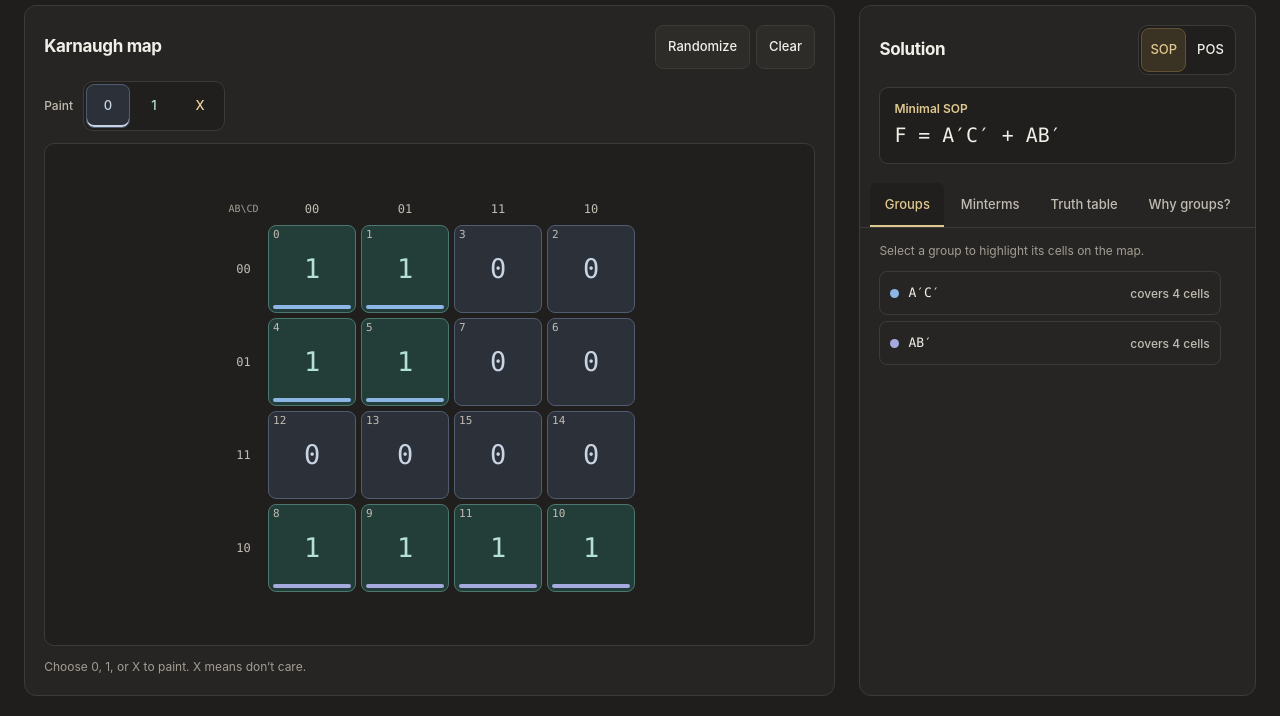
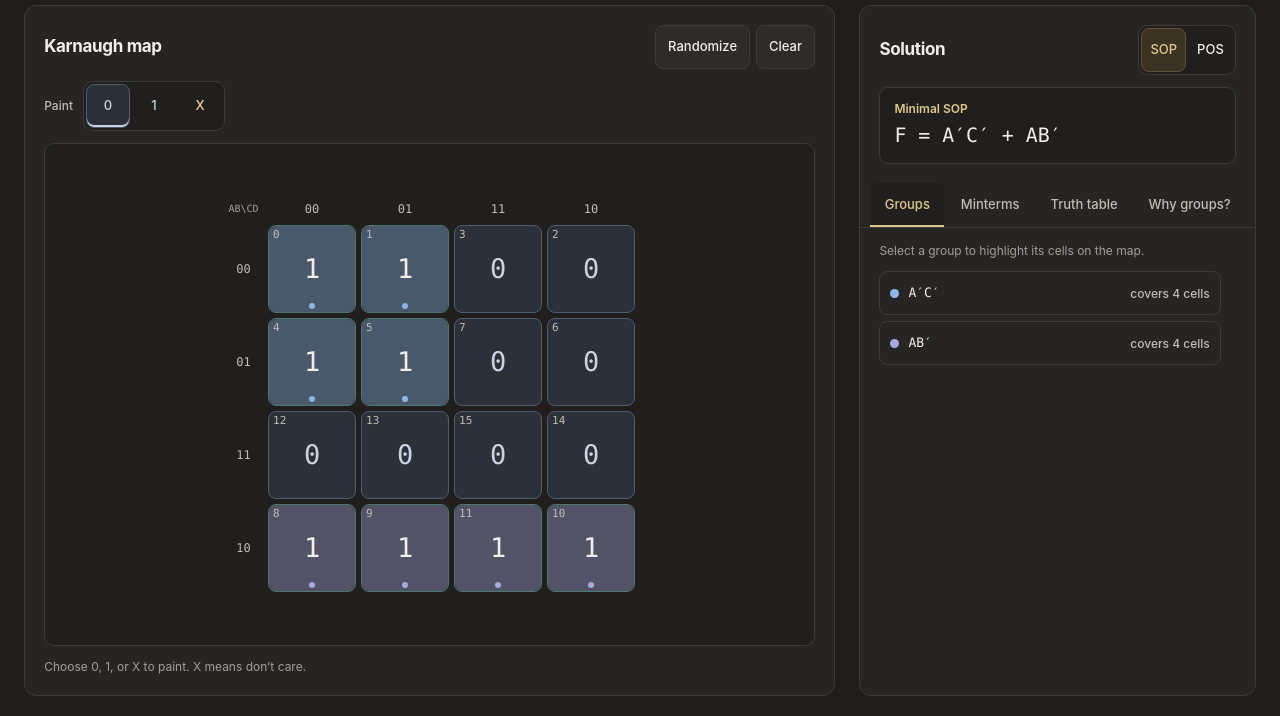
Before and after one commit to DanielMellen-University/Implicant, a website: page index.html in a window 1280 px wide. Shown: the part 84-800 px from the top of the page. Drawn offline with Linux system fonts and the light colour scheme.

Commit message:
Restore muted full-cell group splits

```diff
--- a/index.html
+++ b/index.html
@@ -5,7 +5,7 @@
     <meta name="viewport" content="width=device-width, initial-scale=1, viewport-fit=cover">
     <meta name="theme-color" content="#1f1e1d">
     <title>Implicant — Interactive Karnaugh map solver</title>
-    <link rel="stylesheet" href="./styles.css?v=3">
+    <link rel="stylesheet" href="./styles.css?v=4">
     <script type="module" src="./ui.js?v=4"></script>
   </head>
   <body>
--- a/styles.css
+++ b/styles.css
@@ -219,23 +219,23 @@ h2 { font-size: 17px; font-weight: 650; letter-spacing: -.02em; }
   color: var(--value-ink);
   font: 500 clamp(15px, calc(var(--cell) * .36), 27px)/1 var(--mono);
 }
+.cell[data-grouped] { color: var(--text); }
 @media (hover: hover) {
   .cell:hover, .truth-value:hover {
     border-color: var(--value-ink);
     background-color: color-mix(in srgb, var(--value-bg), var(--value-ink) 8%);
   }
 }
-.cell-fill, .cell-fade, .cell::after { position: absolute; pointer-events: none; }
-.cell-fill, .cell-fade {
-  inset: auto 4px 3px;
-  height: clamp(2px, calc(var(--cell) * .07), 4px);
-  border-radius: 3px;
+.cell-fill, .cell-fade, .cell::after {
+  position: absolute;
+  inset: 0;
+  border-radius: inherit;
+  pointer-events: none;
 }
+.cell-fill, .cell-fade { z-index: -1; }
 .cell-fade { opacity: 0; }
 .cell::after {
   content: "";
-  inset: 0;
-  border-radius: inherit;
   box-shadow: inset 0 0 0 2px var(--highlight);
   transition: box-shadow var(--motion);
 }
@@ -245,6 +245,18 @@ h2 { font-size: 17px; font-weight: 650; letter-spacing: -.02em; }
   left: 4px;
   color: var(--secondary);
   font: 400 clamp(8px, calc(var(--cell) * .19), 11px)/1 var(--mono);
+}
+.cell-dots {
+  position: absolute;
+  inset: auto 3px 3px;
+  display: flex;
+  justify-content: center;
+  gap: 2px;
+}
+.cell-dot {
+  width: clamp(3px, calc(var(--cell) * .10), 6px);
+  aspect-ratio: 1;
+  border-radius: 50%;
 }
 .hint, .detail-hint { color: var(--muted); font-size: 12px; }
 
--- a/ui.js
+++ b/ui.js
@@ -74,12 +74,13 @@ function element(tag, className, text) {
   return node;
 }
 
-function groupBand(colors) {
-  if (colors.length <= 1) return colors[0] ?? '';
-  const stops = colors.map((color, index) => {
+function groupFill(colors) {
+  const tints = colors.map(color => `color-mix(in srgb, var(--stage), ${color} 38%)`);
+  if (tints.length <= 1) return tints[0] ?? '';
+  const stops = tints.map((tint, index) => {
     const start = (index / colors.length) * 100;
     const end = ((index + 1) / colors.length) * 100;
-    return `${color} ${start}% ${end}%`;
+    return `${tint} ${start}% ${end}%`;
   });
   return `linear-gradient(to right, ${stops.join(', ')})`;
 }
@@ -159,8 +160,10 @@ function buildLayer(layout, layerIndex) {
       const fill = element('span', 'cell-fill');
       const fade = element('span', 'cell-fade');
       const value = element('span', 'cell-value');
-      cell.append(fill, fade, element('span', 'cell-number', String(minterm)), value);
-      mapCells[minterm] = { cell, fill, fade, value, colors: '' };
+      const dots = element('span', 'cell-dots');
+      dots.setAttribute('aria-hidden', 'true');
+      cell.append(fill, fade, element('span', 'cell-number', String(minterm)), value, dots);
+      mapCells[minterm] = { cell, fill, fade, value, dots, colors: '' };
       grid.append(cell);
     }
   }
@@ -190,32 +193,31 @@ function updateMap(groups, animate) {
   }
   const highlightedGroup = groups[selectedGroup];
   mapCells.forEach((state, minterm) => {
-    const { cell, fill, fade, value } = state;
+    const { cell, fill, fade, value, dots } = state;
     const output = values[minterm];
+    const colors = memberships[minterm].sort();
+    const key = colors.join(',');
+    if (animate && state.colors !== key) {
+      tintAnimations.get(fade)?.cancel();
+      fade.style.background = fill.style.background || getComputedStyle(cell).backgroundColor;
+      tintAnimations.set(fade, fade.animate(
+        [{ opacity: 1 }, { opacity: 0 }], { duration: 180, easing: 'ease-out' },
+      ));
+    }
     cell.dataset.value = String(output);
     value.textContent = output === 2 ? 'X' : String(output);
     cell.setAttribute('aria-label', `Minterm ${minterm}: ${output === 2 ? 'don’t care' : output}`);
     cell.style.setProperty('--highlight', highlightedGroup?.minterms.includes(minterm)
       ? groupColors.get(highlightedGroup.term) : 'transparent');
 
-    const colors = memberships[minterm].sort();
-    const key = colors.join(',');
     if (state.colors === key) return;
-    if (animate) {
-      tintAnimations.get(fade)?.cancel();
-      const oldBand = fill.style.background;
-      if (oldBand) {
-        fade.style.background = oldBand;
-        tintAnimations.set(fade, fade.animate(
-          [{ opacity: 1 }, { opacity: 0 }], { duration: 180, easing: 'ease-out' },
-        ));
-      } else {
-        tintAnimations.set(fade, fill.animate(
-          [{ opacity: 0 }, { opacity: 1 }], { duration: 180, easing: 'ease-out' },
-        ));
-      }
-    }
-    fill.style.background = groupBand(colors);
+    cell.toggleAttribute('data-grouped', colors.length > 0);
+    fill.style.background = groupFill(colors);
+    dots.replaceChildren(...colors.map(color => {
+      const dot = element('span', 'cell-dot');
+      dot.style.backgroundColor = color;
+      return dot;
+    }));
     state.colors = key;
   });
 }
```
Also changed, not shown: docs/SPEC.md (+1 -1 lines), README.md.
